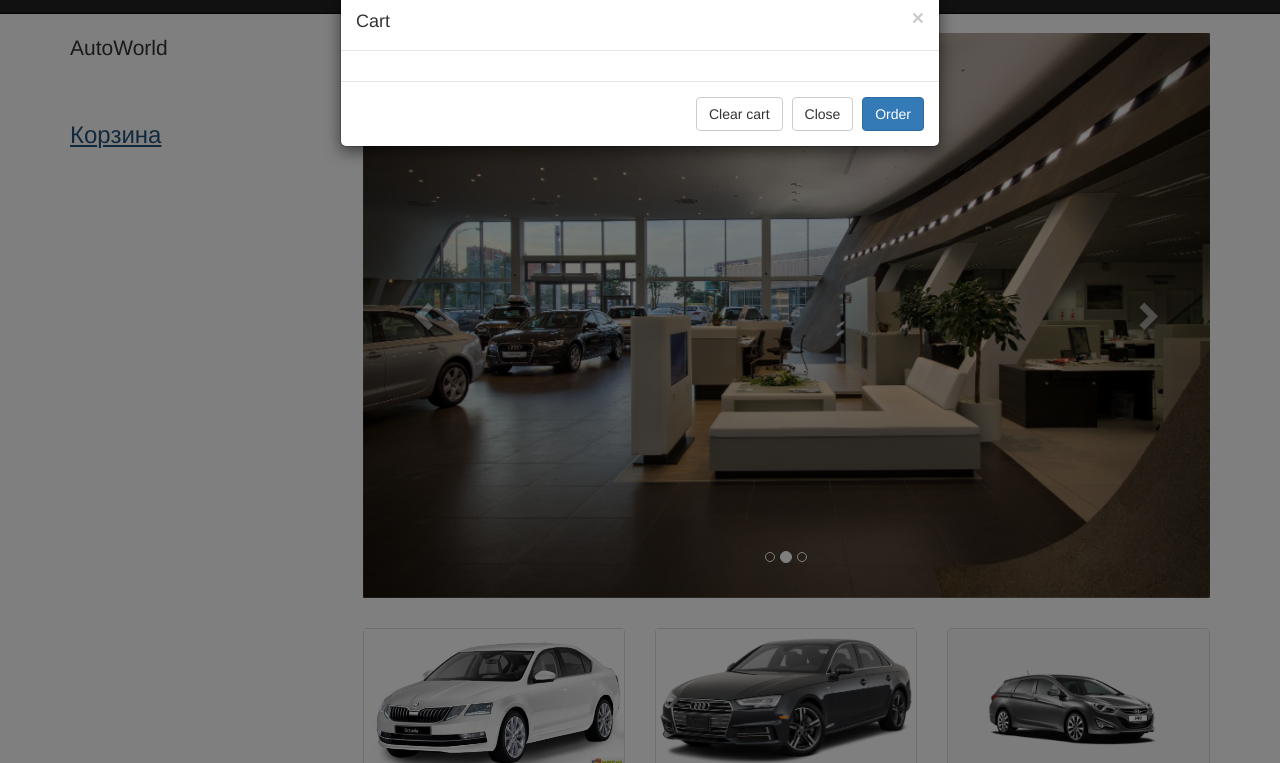
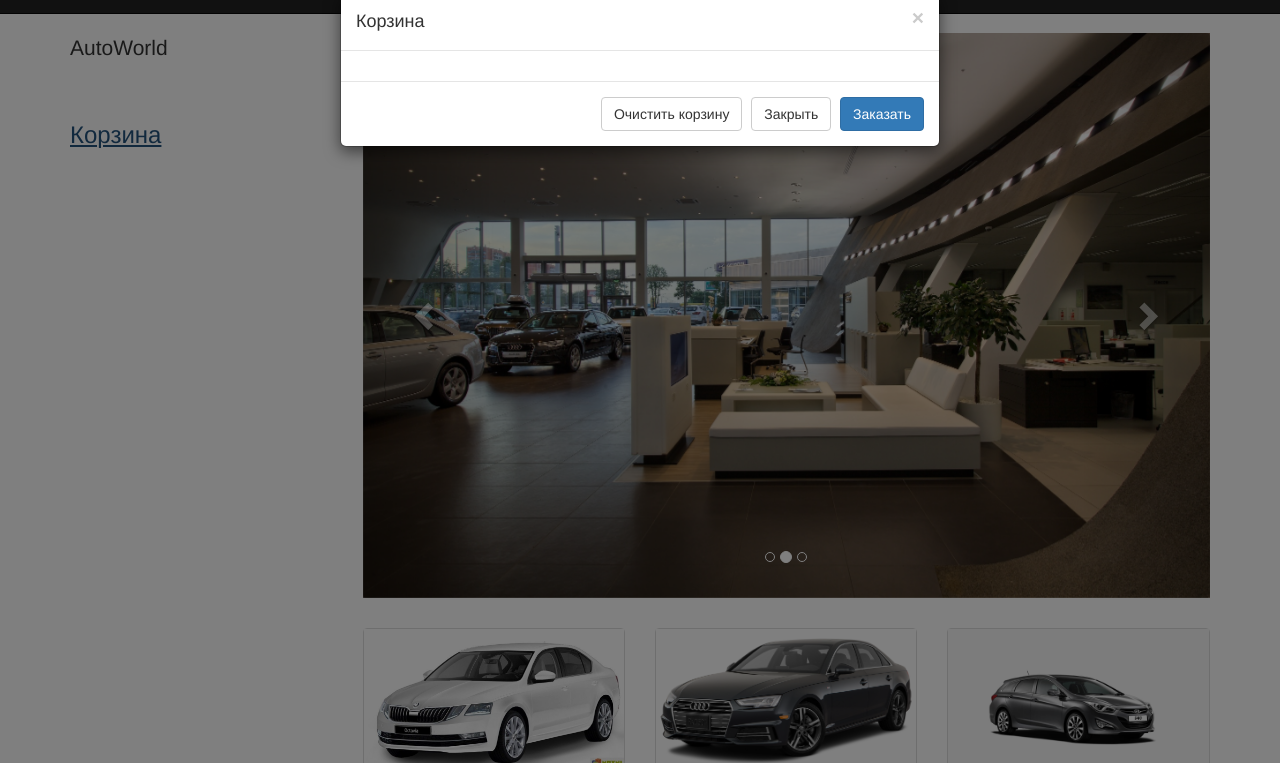
Before and after one commit to IlyaKlement/nzsd, a plain HTML site: page index.html in a window 1280 px wide. Both pictures are taken after a click on the link "Корзина". Shown: the part 37-800 px from the top of the page. Drawn offline with Linux system fonts and the light colour scheme.

Commit message:
Update index.html

```diff
--- a/index.html
+++ b/index.html
@@ -238,8 +238,8 @@
 		</div>
       </div>
       <div class="modal-footer">
-        <button type="button" class="btn btn-default btn-close" data-dismiss="modal">Close</button>
-        <button type="button" class="btn btn-primary">Save changes</button>
+        <button type="button" class="btn btn-default btn-close" data-dismiss="modal">Закрыть</button>
+        <button type="button" class="btn btn-primary">Сохранить изменения</button>
       </div>
     </div><!-- /.modal-content -->
   </div><!-- /.modal-dialog -->
@@ -264,8 +264,8 @@
 		</div>
       </div>
       <div class="modal-footer">
-        <button type="button" class="btn btn-default btn-close" data-dismiss="modal">Close</button>
-        <button type="button" class="btn btn-primary">Save changes</button>
+        <button type="button" class="btn btn-default btn-close" data-dismiss="modal">Закрыть</button>
+        <button type="button" class="btn btn-primary">Сохранить изменения</button>
       </div>
     </div><!-- /.modal-content -->
   </div><!-- /.modal-dialog -->
@@ -291,8 +291,8 @@
 		</div>
       </div>
       <div class="modal-footer">
-        <button type="button" class="btn btn-default btn-close" data-dismiss="modal">Close</button>
-        <button type="button" class="btn btn-primary">Save changes</button>
+        <button type="button" class="btn btn-default btn-close" data-dismiss="modal">Закрыть</button>
+        <button type="button" class="btn btn-primary">Сохранить изменения</button>
       </div>
     </div><!-- /.modal-content -->
   </div><!-- /.modal-dialog -->
@@ -317,8 +317,8 @@
 		</div>
       </div>
       <div class="modal-footer">
-        <button type="button" class="btn btn-default btn-close" data-dismiss="modal">Close</button>
-        <button type="button" class="btn btn-primary">Save changes</button>
+        <button type="button" class="btn btn-default btn-close" data-dismiss="modal">Закрыть</button>
+        <button type="button" class="btn btn-primary">Сохранить изменения</button>
       </div>
     </div><!-- /.modal-content -->
   </div><!-- /.modal-dialog -->
@@ -343,8 +343,8 @@
 		</div>
       </div>
       <div class="modal-footer">
-        <button type="button" class="btn btn-default btn-close" data-dismiss="modal">Close</button>
-        <button type="button" class="btn btn-primary">Save changes</button>
+        <button type="button" class="btn btn-default btn-close" data-dismiss="modal">Закрыть</button>
+        <button type="button" class="btn btn-primary">Сохранить изменения</button>
       </div>
     </div><!-- /.modal-content -->
   </div><!-- /.modal-dialog -->
@@ -355,15 +355,15 @@
     <div class="modal-content">
       <div class="modal-header">
         <button type="button" class="close" data-dismiss="modal" aria-label="Close"><span aria-hidden="true">&times;</span></button>
-        <h4 class="modal-title">Cart</h4>
+        <h4 class="modal-title">Корзина</h4>
       </div>
       <div class="modal-body cart-body">
 
       </div>
       <div class="modal-footer">
-	  		<button type="button" class="btn btn-default btn-close" OnClick="clearCart(); $('.cart-body').html('');"> Clear cart </button>
-        <button type="button" class="btn btn-default btn-close" data-dismiss="modal">Close</button>
-        <button type="button" class="btn btn-primary btn-order">Order</button>
+	  		<button type="button" class="btn btn-default btn-close" OnClick="clearCart(); $('.cart-body').html('');"> Очистить корзину </button>
+        <button type="button" class="btn btn-default btn-close" data-dismiss="modal">Закрыть</button>
+        <button type="button" class="btn btn-primary btn-order">Заказать</button>
       </div>
     </div><!-- /.modal-content -->
   </div><!-- /.modal-dialog -->
```
